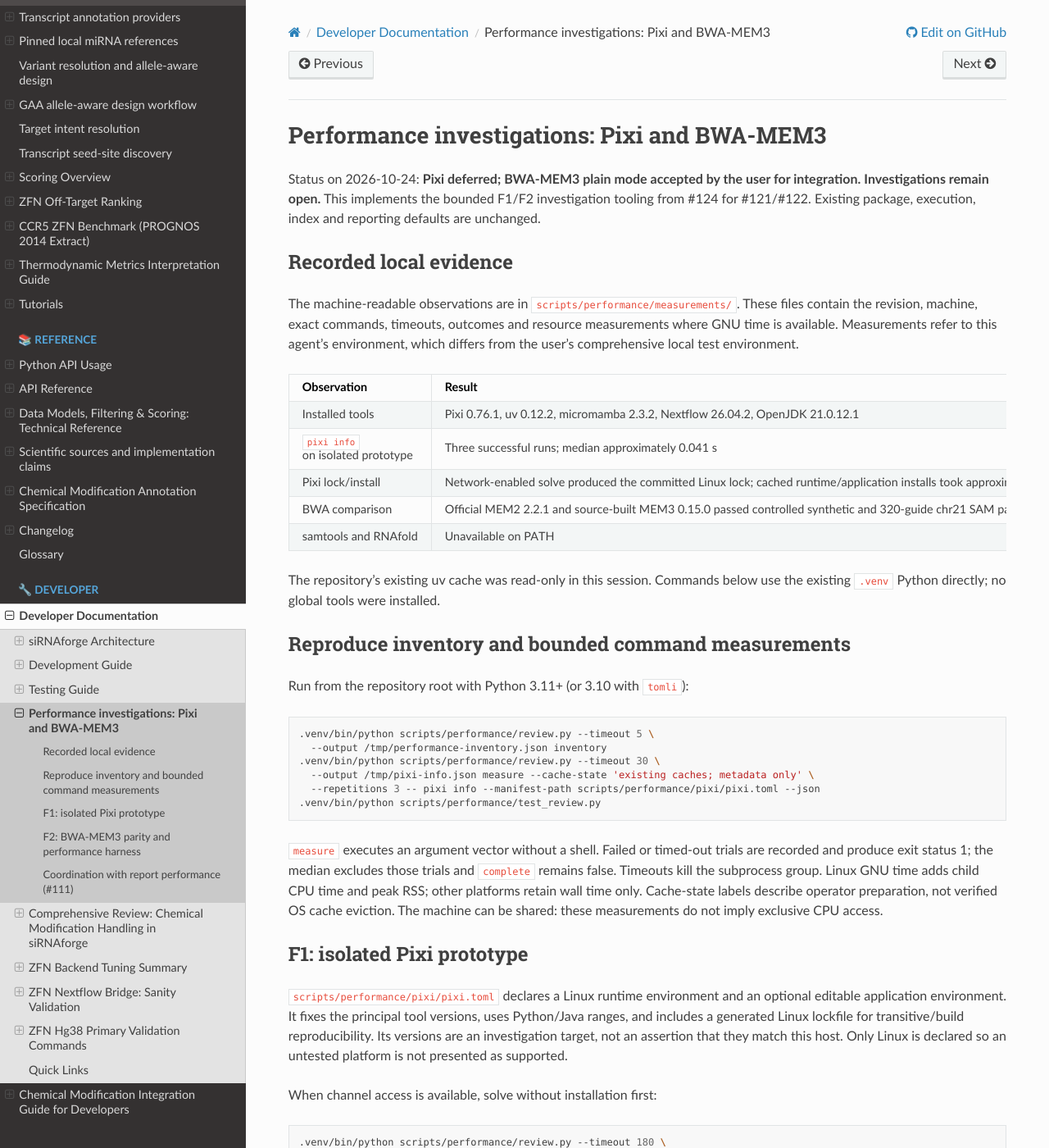
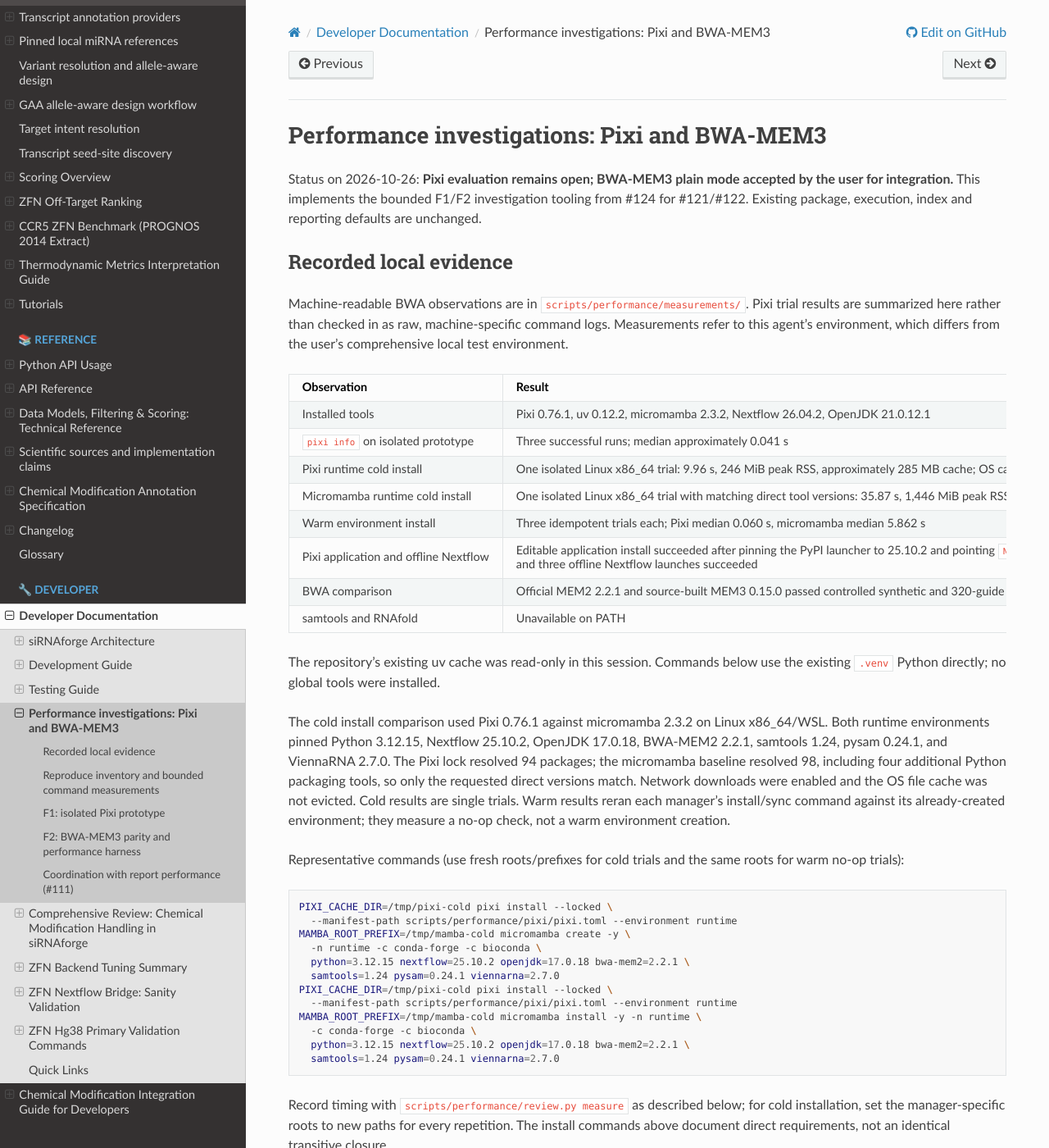
Before and after one commit to Austin-s-h/sirnaforge, a Sphinx documentation site: the page built from docs/developer/performance_review.md, in a window 1280 px wide and 1400 px high. Shown: the whole window at 82% size. Built offline with Sphinx 7.4.7 and the Read the Docs theme 3.1.0, drawn with Linux system fonts in a browser that asks for light colours; some of the changed text lies outside the part shown.

Commit message:
Advance Pixi environment review

````diff
--- a/docs/developer/performance_review.md
+++ b/docs/developer/performance_review.md
@@ -1,26 +1,62 @@
 # Performance investigations: Pixi and BWA-MEM3
 
-Status on 2026-10-24: **Pixi deferred; BWA-MEM3 plain mode accepted by the user for integration. Investigations remain open.**
+Status on 2026-10-26: **Pixi evaluation remains open; BWA-MEM3 plain mode accepted by the user for integration.**
 This implements the bounded F1/F2 investigation tooling from #124 for #121/#122.
 Existing package, execution, index and reporting defaults are unchanged.
 
 ## Recorded local evidence
 
-The machine-readable observations are in `scripts/performance/measurements/`.
-These files contain the revision, machine, exact commands, timeouts, outcomes and
-resource measurements where GNU time is available. Measurements refer to this
-agent's environment, which differs from the user's comprehensive local test environment.
+Machine-readable BWA observations are in `scripts/performance/measurements/`.
+Pixi trial results are summarized here rather than checked in as raw,
+machine-specific command logs. Measurements refer to this agent's environment,
+which differs from the user's comprehensive local test environment.
 
 | Observation | Result | What it establishes |
 | --- | --- | --- |
 | Installed tools | Pixi 0.76.1, uv 0.12.2, micromamba 2.3.2, Nextflow 26.04.2, OpenJDK 21.0.12.1 | PATH inventory, not environment parity |
 | `pixi info` on isolated prototype | Three successful runs; median approximately 0.041 s | Manifest parses; this is metadata/startup timing only |
-| Pixi lock/install | Network-enabled solve produced the committed Linux lock; cached runtime/application installs took approximately 1.05/3.73 s (one sample each) | Reproducible prototype, neither cold installs nor baseline comparisons |
+| Pixi runtime cold install | One isolated Linux x86_64 trial: 9.96 s, 246 MiB peak RSS, approximately 285 MB cache; OS cache was not evicted | A single observed cold environment install, not a stable benchmark |
+| Micromamba runtime cold install | One isolated Linux x86_64 trial with matching direct tool versions: 35.87 s, 1,446 MiB peak RSS, approximately 374 MB downloads; installed environment approximately 1.1 GB | Direct versions match, but dependency closures differ and this is one trial |
+| Warm environment install | Three idempotent trials each; Pixi median 0.060 s, micromamba median 5.862 s | Cached no-op install comparison only; not environment creation or update performance |
+| Pixi application and offline Nextflow | Editable application install succeeded after pinning the PyPI launcher to 25.10.2 and pointing `NXF_DIST` at the Conda framework JAR; `sirnaforge --help` and three offline Nextflow launches succeeded | Resolves the observed launcher/framework mismatch for this locked Linux prototype |
 | BWA comparison | Official MEM2 2.2.1 and source-built MEM3 0.15.0 passed controlled synthetic and 320-guide chr21 SAM parity and independent exact-match checks | Limited compatibility evidence, with compiler caveat below |
 | samtools and RNAfold | Unavailable on PATH | Container/runtime validation remains necessary |
 
 The repository's existing uv cache was read-only in this session. Commands below
 use the existing `.venv` Python directly; no global tools were installed.
+
+The cold install comparison used Pixi 0.76.1 against micromamba 2.3.2 on Linux
+x86_64/WSL. Both runtime environments pinned Python 3.12.15, Nextflow 25.10.2,
+OpenJDK 17.0.18, BWA-MEM2 2.2.1, samtools 1.24, pysam 0.24.1, and ViennaRNA
+2.7.0. The Pixi lock resolved 94 packages; the micromamba baseline resolved 98,
+including four additional Python packaging tools, so only the requested direct
+versions match. Network downloads were enabled and the OS file cache was not
+evicted. Cold results are single trials. Warm results reran each manager's
+install/sync command against its already-created environment; they measure a
+no-op check, not a warm environment creation.
+
+Representative commands (use fresh roots/prefixes for cold trials and the same
+roots for warm no-op trials):
+
+```bash
+PIXI_CACHE_DIR=/tmp/pixi-cold pixi install --locked \
+  --manifest-path scripts/performance/pixi/pixi.toml --environment runtime
+MAMBA_ROOT_PREFIX=/tmp/mamba-cold micromamba create -y \
+  -n runtime -c conda-forge -c bioconda \
+  python=3.12.15 nextflow=25.10.2 openjdk=17.0.18 bwa-mem2=2.2.1 \
+  samtools=1.24 pysam=0.24.1 viennarna=2.7.0
+PIXI_CACHE_DIR=/tmp/pixi-cold pixi install --locked \
+  --manifest-path scripts/performance/pixi/pixi.toml --environment runtime
+MAMBA_ROOT_PREFIX=/tmp/mamba-cold micromamba install -y -n runtime \
+  -c conda-forge -c bioconda \
+  python=3.12.15 nextflow=25.10.2 openjdk=17.0.18 bwa-mem2=2.2.1 \
+  samtools=1.24 pysam=0.24.1 viennarna=2.7.0
+```
+
+Record timing with `scripts/performance/review.py measure` as described below;
+for cold installation, set the manager-specific roots to new paths for every
+repetition. The install commands above document direct requirements, not an
+identical transitive closure.
 
 ## Reproduce inventory and bounded command measurements
 
@@ -67,7 +103,7 @@
 relabel a reused environment as cold. Hold resolved Python/Nextflow/Java/native
 tool versions fixed in the uv/micromamba baseline. Use the generic `measure`
 command for each exact installation or startup argv and record at least three
-successful trials plus variability. Comparable baseline and genuinely cold install trials remain pending.
+successful trials plus variability. Three cold trials per manager, identical dependency closures, update behavior, and representative application startup benchmarks remain pending. Do not infer general Pixi speedup from warm no-op measurements.
 
 Dependency ownership requiring resolution before adoption:
 
@@ -76,20 +112,27 @@
   and lists Python/dev requirements rather than silently choosing an owner.
 - Nextflow is supplied by both PyPI and Conda. The Dockerfile preserves the
   Conda launcher after pip installation and sets `NXF_DIST` to its framework JAR.
-  The application install overwrote the Conda launcher with PyPI Nextflow. A fresh `NXF_HOME` proves runtime Nextflow 25.10.2 starts offline, but application Nextflow attempts to download 26.10.3 and fails. The isolated-offline measurement files record this adoption blocker.
+  The application install initially overwrote the Conda launcher with PyPI
+  Nextflow 26.10.3, which failed offline against the bundled 25.10.2 framework.
+  The prototype now pins both to 25.10.2 and points `NXF_DIST` at the Conda
+  framework; isolated offline launches succeed. Failed pre-fix observations
+  remain only as historical evidence.
 - Native ViennaRNA/pysam packages overlap PyPI distributions. Resolve explicit
   ownership and ABI compatibility; installation success alone is insufficient.
-- The prototype application feature does not reproduce the full development
-  dependency group yet; add it after establishing runtime ownership.
+- The prototype test feature installs pytest dependencies, but the full host
+  test suite has not completed: it stalled in
+  `test_gencode_structure_versions_and_gzip` while awaiting `asyncio.to_thread`.
+  Pixi host-suite compatibility is not established.
 - Pixi managing the parent environment is separate from Nextflow creating
   process environments. Preserve the current micromamba process-environment
   mechanism until a supported replacement is demonstrated.
-- Host tests, actual container/Nextflow execution, arbitrary-UID writable caches,
-  offline framework startup, CI and other platform checks remain outstanding.
+- Docker is installed but the local Docker socket denies access. Actual
+  container/Nextflow execution, arbitrary-UID writable caches, provider/index
+  behavior, CI under Pixi, and other platform checks remain outstanding.
 
-Adopt only with a reviewed lock, comparable successful benchmarks, compatibility
-checks, and a migration/rollback plan. A measured defer decision can close the
-investigation, but these partial comparisons and launcher conflict do not satisfy #121.
+Do not adopt from these partial measurements. #121 remains open until host tests,
+container/Nextflow and cache/provider checks, comparable benchmark repetitions,
+and a reviewed migration/rollback recommendation are complete.
 
 Official references checked for this investigation:
 [Pixi manifest](https://pixi.prefix.dev/latest/reference/pixi_manifest/) and
````
Also changed, not shown: 10 other files.
